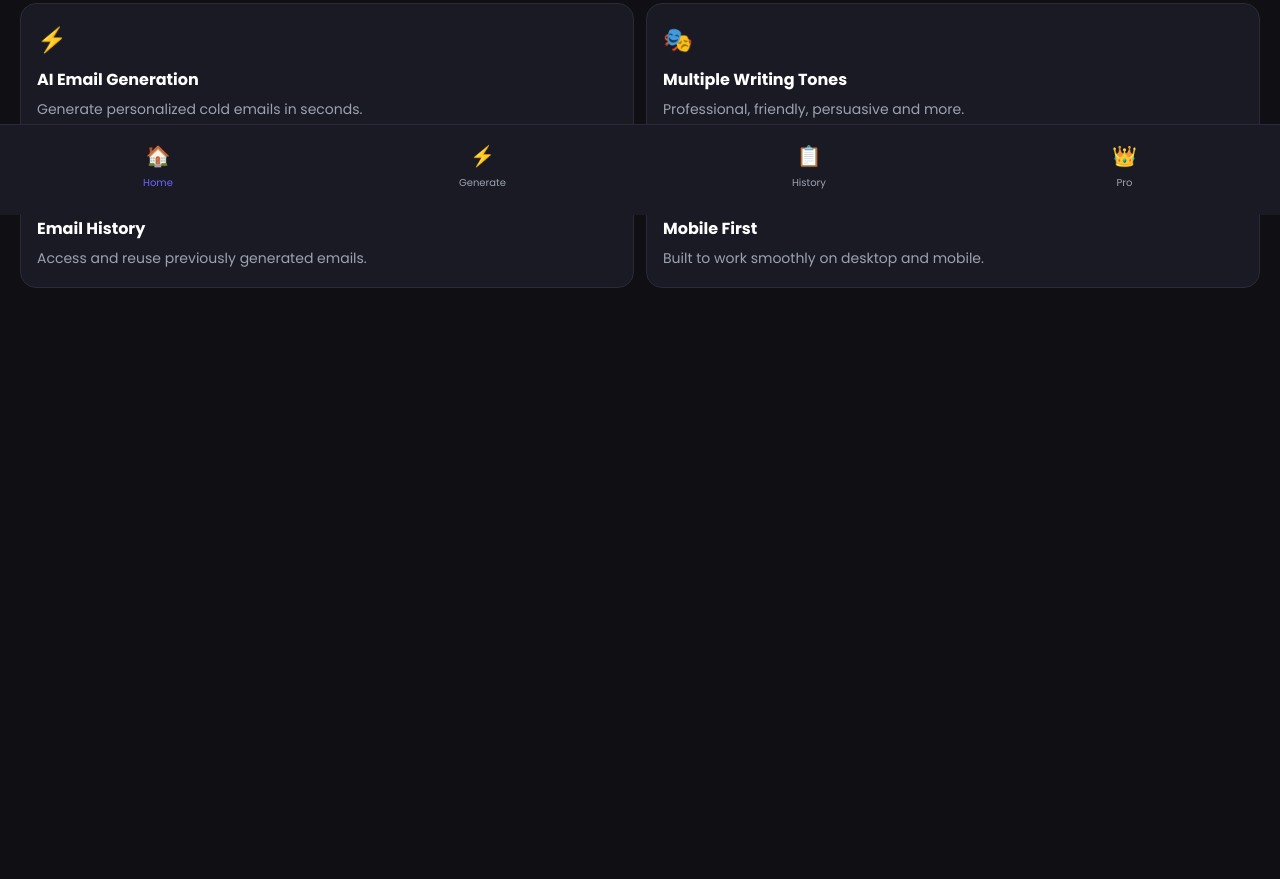
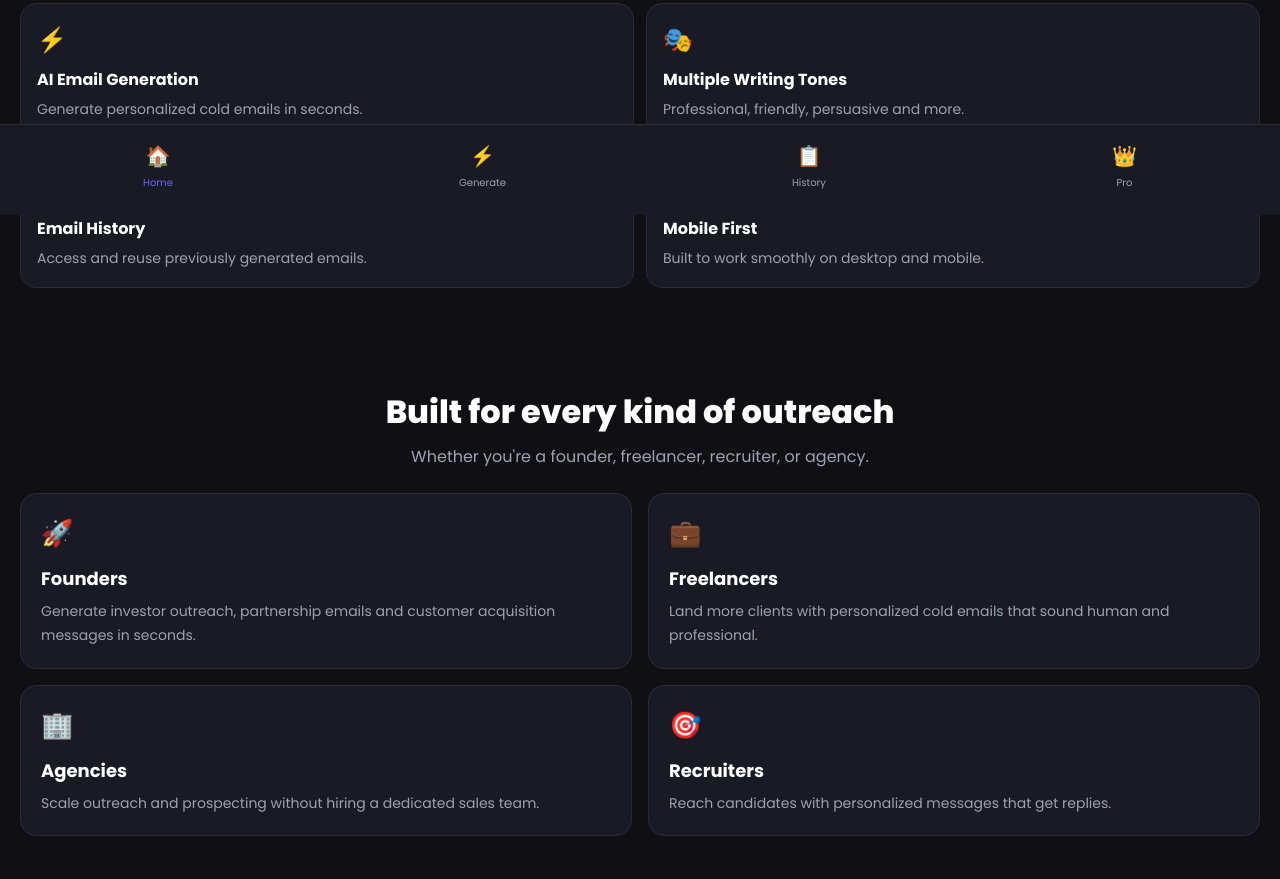
Before and after one commit to shreyanshetty211-svg/coldflow-app, a website: page index.html in a window 1280 px wide. Shown: the part 585-1464 px from the top of the page. Before the commit the page ends 1013 px from the top, so only its background shows below. Drawn offline with Linux system fonts and the light colour scheme.

Commit message:
add use cases section

```diff
--- a/index.html
+++ b/index.html
@@ -115,6 +115,22 @@ body {
 .feature-card-icon { font-size: 24px; margin-bottom: 10px; }
 .feature-card-title { font-size: 16px; font-weight: 700; margin-bottom: 6px; }
 .feature-card-desc { font-size: 14px; color: #9ca3af; line-height: 1.6; }
+
+/* USE CASES SECTION */
+.usecases-section { padding: 60px 20px 40px; }
+.usecases-header { text-align: center; margin-bottom: 24px; }
+.usecases-title { font-size: 32px; font-weight: 800; margin-bottom: 8px; }
+.usecases-subtitle { font-size: 16px; color: #9ca3af; }
+.usecases-grid { display: grid; grid-template-columns: 1fr 1fr; gap: 16px; }
+.usecase-card { background: #1a1a24; border: 1px solid #2a2a3a; border-radius: 16px; padding: 20px; transition: border-color 0.2s, transform 0.2s, box-shadow 0.2s; }
+.usecase-card:hover { border-color: #6c63ff; transform: translateY(-2px); box-shadow: 0 8px 24px #6c63ff22; }
+.usecase-icon { font-size: 26px; margin-bottom: 12px; }
+.usecase-title { font-size: 18px; font-weight: 700; margin-bottom: 8px; }
+.usecase-desc { font-size: 14px; color: #9ca3af; line-height: 1.7; }
+@media (max-width: 768px) {
+  .usecases-grid { grid-template-columns: 1fr; }
+  .usecases-title { font-size: 26px; }
+}
 
 /* GENERATOR SCREEN */
 #generator { padding-bottom: 160px; }
@@ -271,6 +287,35 @@ Rohan</div>
         <div class="feature-card-icon">&#128241;</div>
         <div class="feature-card-title">Mobile First</div>
         <div class="feature-card-desc">Built to work smoothly on desktop and mobile.</div>
+      </div>
+    </div>
+  </div>
+
+  <div class="usecases-section">
+    <div class="usecases-header">
+      <h2 class="usecases-title">Built for every kind of outreach</h2>
+      <p class="usecases-subtitle">Whether you're a founder, freelancer, recruiter, or agency.</p>
+    </div>
+    <div class="usecases-grid">
+      <div class="usecase-card">
+        <div class="usecase-icon">&#128640;</div>
+        <div class="usecase-title">Founders</div>
+        <div class="usecase-desc">Generate investor outreach, partnership emails and customer acquisition messages in seconds.</div>
+      </div>
+      <div class="usecase-card">
+        <div class="usecase-icon">&#128188;</div>
+        <div class="usecase-title">Freelancers</div>
+        <div class="usecase-desc">Land more clients with personalized cold emails that sound human and professional.</div>
+      </div>
+      <div class="usecase-card">
+        <div class="usecase-icon">&#127970;</div>
+        <div class="usecase-title">Agencies</div>
+        <div class="usecase-desc">Scale outreach and prospecting without hiring a dedicated sales team.</div>
+      </div>
+      <div class="usecase-card">
+        <div class="usecase-icon">&#127919;</div>
+        <div class="usecase-title">Recruiters</div>
+        <div class="usecase-desc">Reach candidates with personalized messages that get replies.</div>
       </div>
     </div>
   </div>
```
